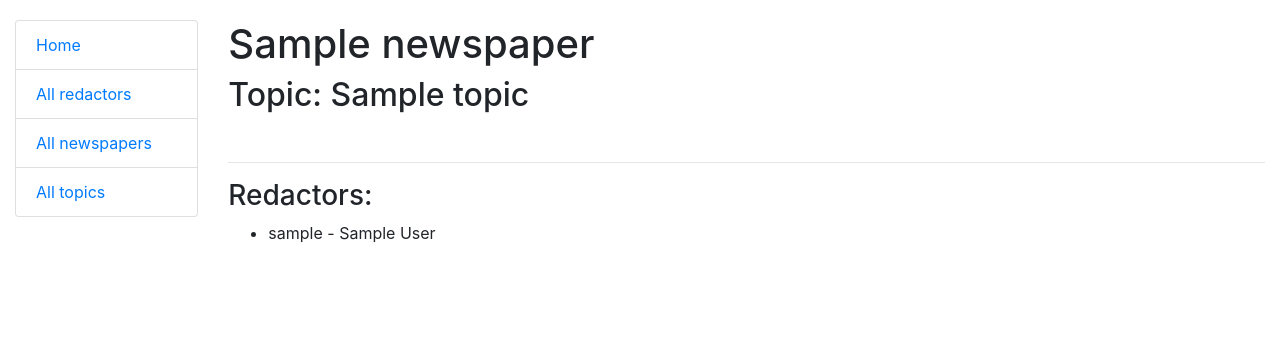
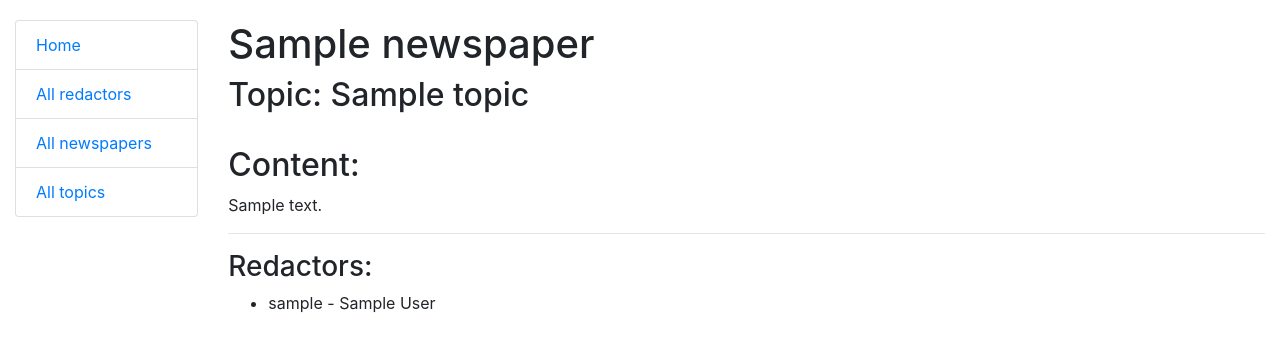
Before and after one commit to EugeneDolinskiy/news-agency, a Django app: page /newspapers/1/ in a window 1280 px wide. Shown: the top 352 px of the page. Run offline with Django 5.2, Linux system fonts and the light colour scheme; tables that the repository leaves empty hold one stand-in row (values such as "Sample post"); parts of the project's set-up code (start-up, migrations or seed data) failed here and were passed over.

Commit message:
add content to newspaper detail page

```diff
--- a/templates/news_management/newspaper_detail.html
+++ b/templates/news_management/newspaper_detail.html
@@ -8,6 +8,12 @@
     Topic: {{ newspaper.topic.name }}
   </h2>
   <br>
+  <h2>
+    Content:
+  </h2>
+  <p>
+    {{ newspaper.content }}
+  </p>
   <hr>
   <h3>
     Redactors:
```
